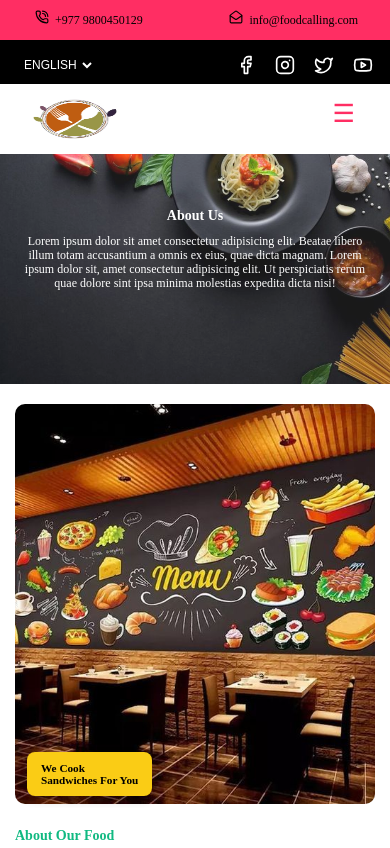
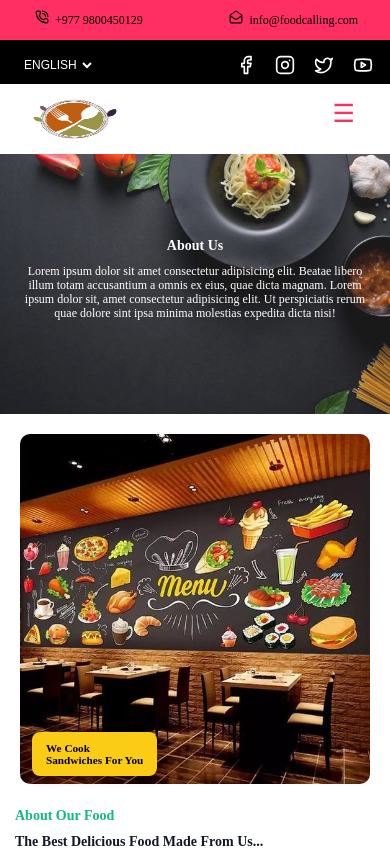
Before and after one commit to IamNitu/FoodCalling, a React (Vite) app: page /about in a window 390 px wide. Shown: the top 848 px of the page. Built offline with nearby package versions, Linux system fonts and the light colour scheme.

Commit message:
improved responsive homepage

```diff
--- a/src/AboutPage.css
+++ b/src/AboutPage.css
@@ -164,13 +164,13 @@ margin: 0;
 
 @media (max-width: 480px) {
   .about-banner {
-    height: 230px;
+    height: 260px;
     position: relative;
     text-align: center;
   }
 
   .about-banner img {
-    height: 230px;
+    height: 260px;
     object-fit: cover;
   }
 
@@ -194,7 +194,7 @@ margin: 0;
 
   .about-left img {
     width: 100%;
-  height: 400px; /* decreased height */
+  height: 350px; /* decreased height */
 max-width: 100%;
   border-radius: 10px;
   }
```
